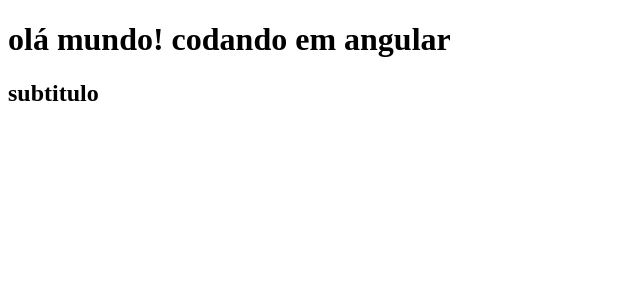
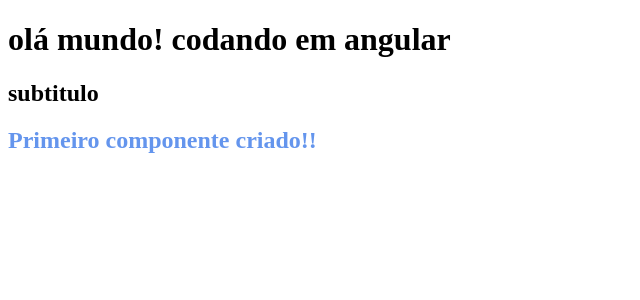
Before and after one commit to celiovjunior/angular-introducao, an Angular app: page / in a window 1280 px wide. Shown: the top 300 px of the page, without its empty margins (0-640 px from the left). Built offline with nearby package versions, Linux system fonts and the light colour scheme.

Commit message:
testando seletores em angular e css

```diff
--- a/src/app/app.component.html
+++ b/src/app/app.component.html
@@ -1,2 +1,3 @@
 <h1>olá mundo! codando em angular</h1>
 <h2>subtitulo</h2>
+<app-first-component></app-first-component>
--- a/src/app/components/first-component/first-component.component.css
+++ b/src/app/components/first-component/first-component.component.css
@@ -0,0 +1,3 @@
+h2 {
+  color:cornflowerblue;
+}
--- a/src/app/components/first-component/first-component.component.html
+++ b/src/app/components/first-component/first-component.component.html
@@ -1 +1 @@
-<p>first-component works!</p>
+<h2>Primeiro componente criado!!</h2>
```
